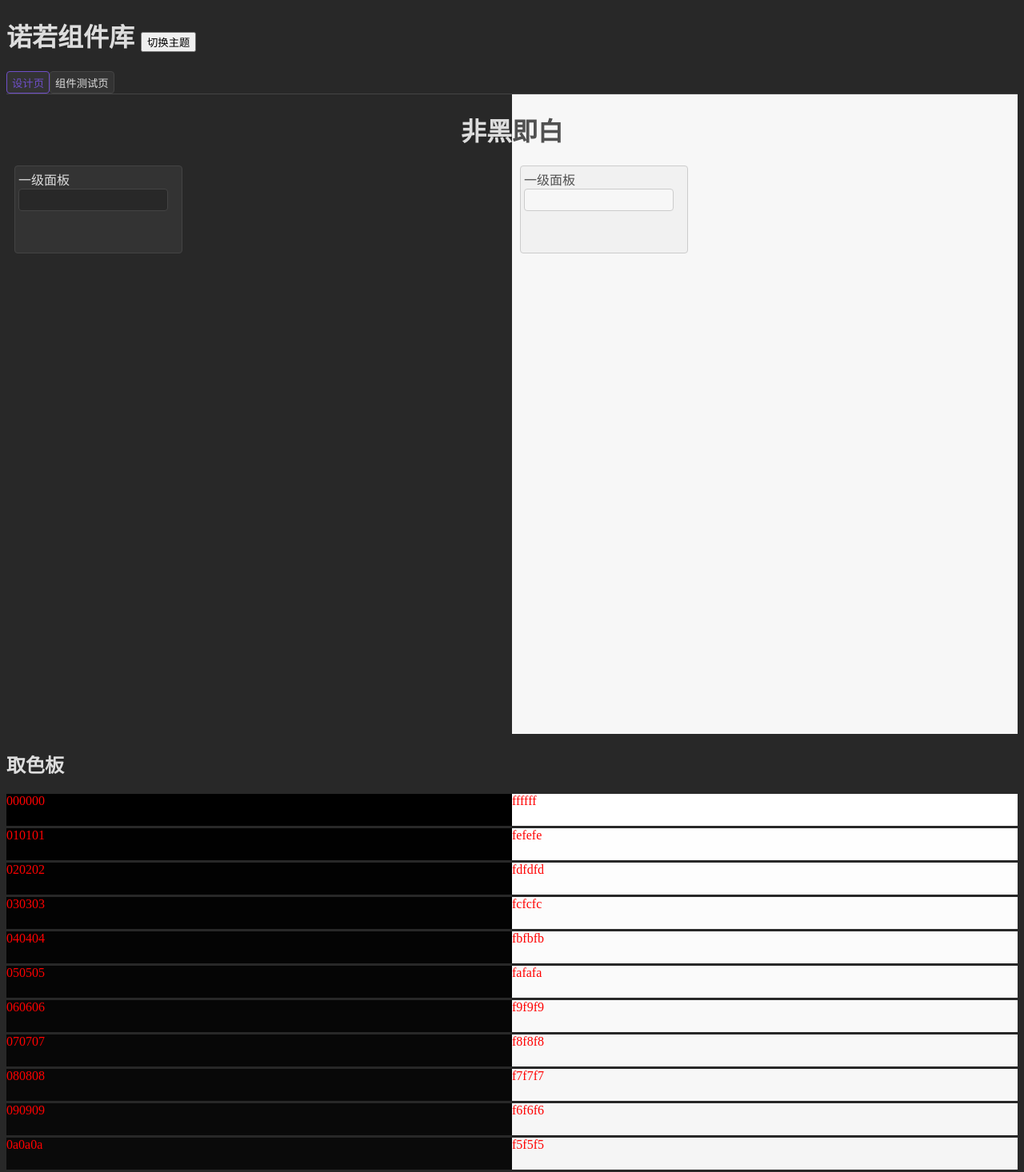
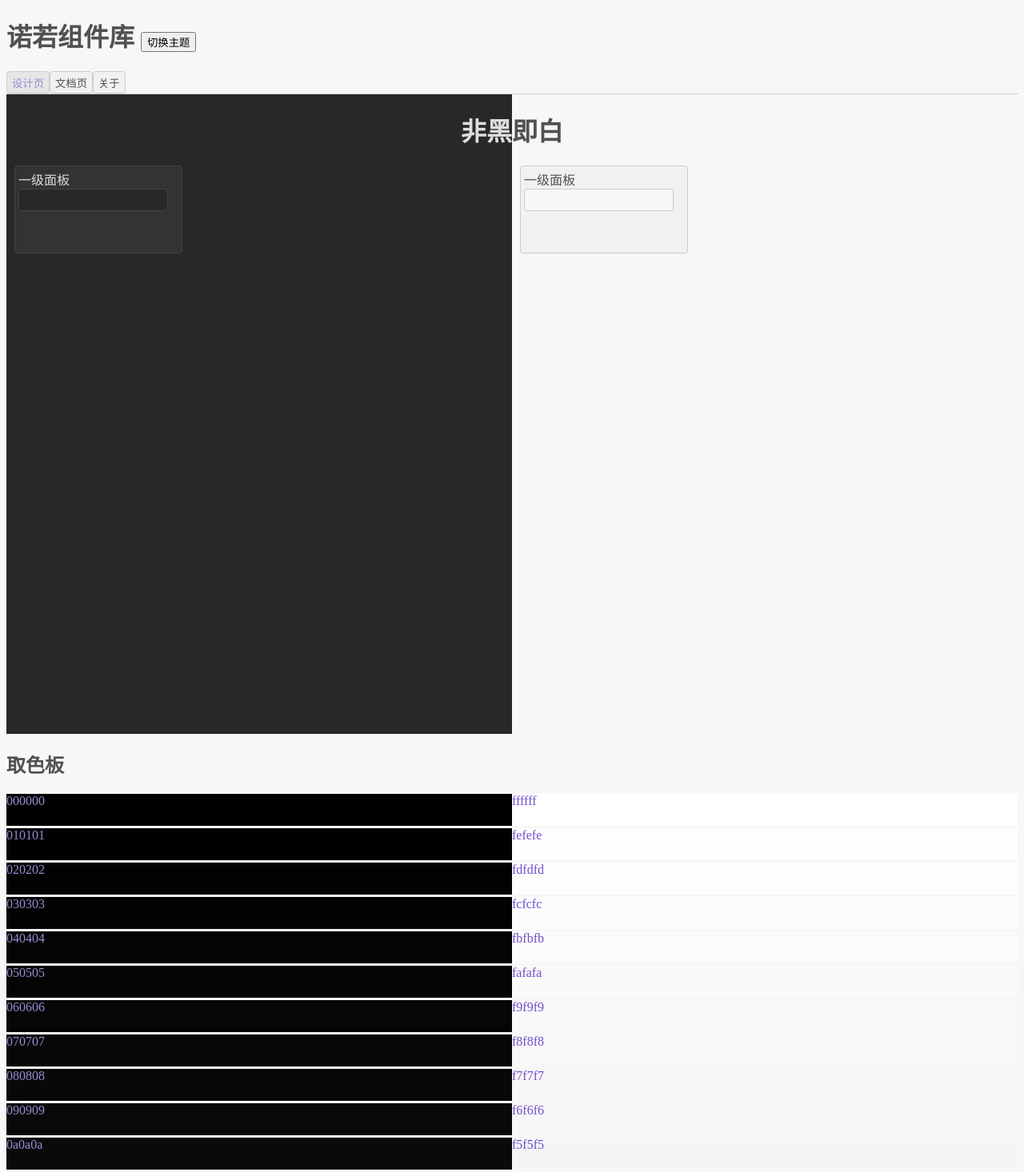
Before and after one commit to mayiwen/nuoruo_angular, an Angular app: page / in a window 1280 px wide. Shown: the top 1466 px of the page at 80% size. Built offline with nearby package versions, Linux system fonts and the light colour scheme.

Commit message:
2024-01-19

```diff
--- a/src/app/app.component.html
+++ b/src/app/app.component.html
@@ -1,2 +1,17 @@
 <h1>诺若组件库 <button (click)="changeTheme()">切换主题</button></h1>
 <nuoruo></nuoruo>
+<div style="text-align: center; margin-top: 36px;">
+    <a href="http://mayiwen.com/" style=" color:#666;">mayiwen.com</a>
+</div>
+<div style="text-align: center; margin-top: 8px;">
+    <a href="https://beian.miit.gov.cn/" style=" color:#666;">豫ICP备2022018473号-1</a>
+</div>
+<div style="text-align: center; margin-top: 3px;">
+    <a target="_blank" href="http://www.beian.gov.cn/portal/registerSystemInfo?recordcode=41162402000184"
+        style="position: relative; ">
+        <img src="../../../assets/gongan.png" style="position: absolute; left: -20px; top: 0px" />
+        <p
+            style="height:20px;line-height:20px; color:#666; display: inline-block; margin: 0; text-decoration: underline; ">
+            豫公网安备 41162402000184号</p>
+    </a>
+</div>
--- a/src/app/nuoruo/module/color/color-panel/color-panel.component.html
+++ b/src/app/nuoruo/module/color/color-panel/color-panel.component.html
@@ -3,7 +3,7 @@
   <div style="flex: 1">
     <div
       *ngFor="let item of arr3"
-      style="width: 100%; height: 40px; margin-bottom: 3px; color: red"
+      style="width: 100%; height: 40px; margin-bottom: 3px; color: #9b89d1"
       [ngStyle]="{ 'background-color': '#' + item }"
     >
       {{ item }}
@@ -12,7 +12,7 @@
   <div style="flex: 1">
     <div
       *ngFor="let item of arr4"
-      style="width: 100%; height: 40px; margin-bottom: 3px; color: red"
+      style="width: 100%; height: 40px; margin-bottom: 3px; color: #6f4fc9"
       [ngStyle]="{ 'background-color': '#' + item }"
     >
       {{ item }}
--- a/src/app/nuoruo/module/component/button/nuoruo-button.component.scss
+++ b/src/app/nuoruo/module/component/button/nuoruo-button.component.scss
@@ -22,9 +22,7 @@ button {
     }
 
     &.active {
-        @include c('active');
-        @include border('active');
-
+        @include c('active'); @include bc('activeBc');
     }
 }
 
--- a/src/app/nuoruo/nuoruo.component.html
+++ b/src/app/nuoruo/nuoruo.component.html
@@ -6,10 +6,21 @@
         </ng-template>
 
     </nr-tab>
-    <nr-tab v="组件测试页">
-       这是组件页的内容
-       这是里面的内容
-       <nr-button>你好</nr-button>
-       <nr-loading></nr-loading>
+    <nr-tab v="文档页">
+        <div style="height: 10px;"></div>
+       <nr-tabs>
+            <nr-tab v="基础组件">
+                <nr-button>你好</nr-button>
+                <nr-loading></nr-loading>
+            </nr-tab>
+            <nr-tab v="布局组件"></nr-tab>
+       </nr-tabs>
+    </nr-tab>
+    <nr-tab v="关于">
+        <p>使用了以下开源技术：html、css、js、scss、ts、angular、rxjs、ng-packagr。特此鸣谢</p>
+        <p>当前版本：未定义</p>
+        <p>nuoruo.com未来是本站的子网站，以后以诺若的名义发布作品。提醒自己，以后要对自己的作品有荣誉感，不要把乱七八糟的东西上传上来。</p>
+        <p>design by nuoruo(诺若)</p>
+        <p>https://mayiwen.com/nuoruo/component</p>
     </nr-tab>
 </nr-tabs>
--- a/src/assets/nuoruo_style/theme.scss
+++ b/src/assets/nuoruo_style/theme.scss
@@ -1,18 +1,20 @@
 // 定义黑白主题的地方，white 白色主题 black 黑色主题
-$activeColor: #6f4fc9;
+// $activeColor: #6f4fc9;
 $themes: (
   white: (
+    color: #515151, // 颜色
+    border: #ccc, // 边框
+    bc: #f7f7f7, // 背景
+    boxBc: #f1f1f1, // 一级盒子背景
+    activeBc: #e6e6e6, // 一级盒子选中色
+    active: #9b89d1, // 选中色
+  ),
+  black: (
     color: #ddd, // 颜色
     border: #444, // 边框
     bc: #282828, // 背景
     boxBc: #333, // 一级盒子背景
-    active: $activeColor, // 选中色
-  ),
-  black: (
-    color: #515151, // 颜色
-    border: #ccc, // 边框
-    bc: #f7f7f7, // 背景
-    boxBc: #f1f1f1, // 一级盒子背景
-    active: $activeColor, // 选中色
+    activeBc: #393939, // 一级盒子选中色
+    active: #6f4fc9, // 选中色
   )
 );
```
Also changed, not shown: src/assets/gongan.png (added).
